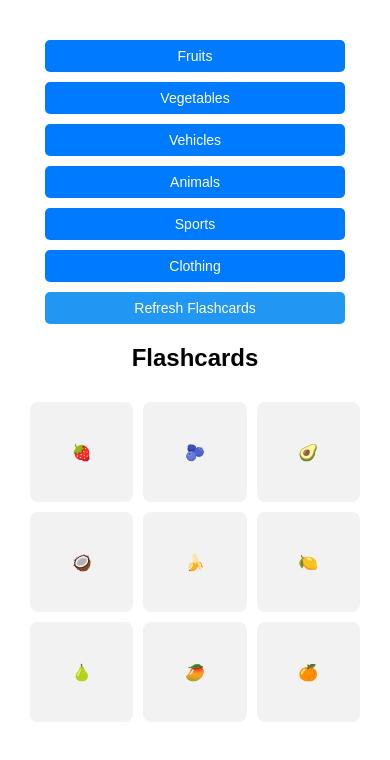
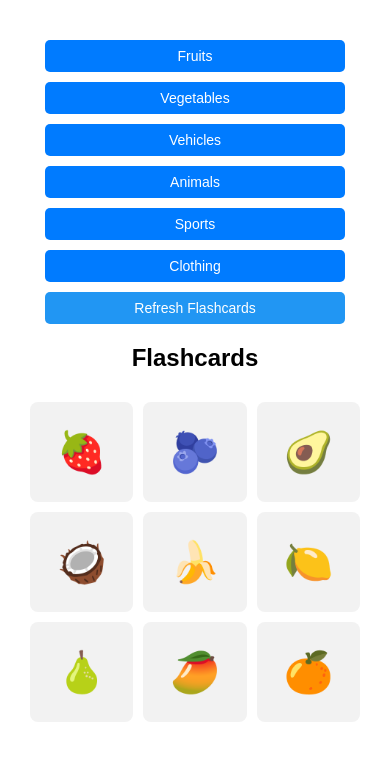
Before and after one commit to Alcariss/flashcards, a plain HTML site: page index.html in a window 390 px wide. Drawn offline with Linux system fonts and the light colour scheme.

Commit message:
Add files via upload

```diff
--- a/index.html
+++ b/index.html
@@ -89,19 +89,20 @@ button:hover {
   display: flex;
   justify-content: center;
   align-items: center;
-  font-size: 24px;
   font-weight: bold;
   border-radius: 8px;
 }
 
 .front {
   background-color: #f2f2f2;
+  font-size: 4rem; /* Large emoji size - 64px */
 }
 
 .back {
   background-color: #4CAF50;
   color: white;
   transform: rotateY(180deg);
+  font-size: 24px; /* Keep text size as original */
 }
 
 /* Responsive styles */
@@ -125,8 +126,12 @@ button:hover {
     height: 120px;
   }
 
-  .front, .back {
-    font-size: 20px;
+  .front {
+    font-size: 3rem; /* 48px for tablets */
+  }
+
+  .back {
+    font-size: 20px; /* Keep text size as original */
   }
 }
 
@@ -149,8 +154,12 @@ button:hover {
     height: 100px;
   }
 
-  .front, .back {
-    font-size: 16px;
+  .front {
+    font-size: 2.5rem; /* 40px for mobile */
+  }
+
+  .back {
+    font-size: 16px; /* Keep text size as original */
   }
 }
   </style>
```
